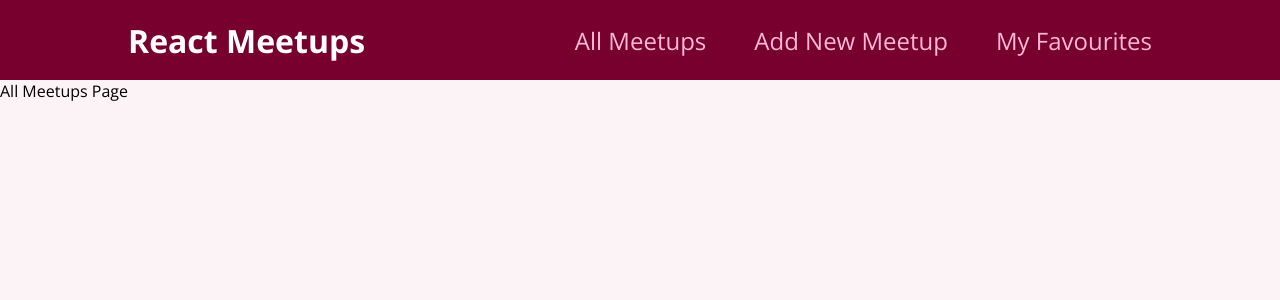
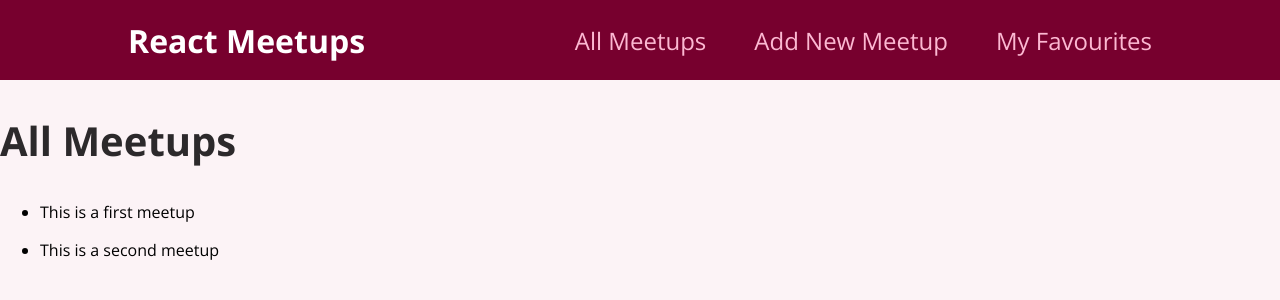
Before and after one commit to BennySLV/react-meetup-app, a React (Create React App) app: page / in a window 1280 px wide. Shown: the top 300 px of the page. Built offline with nearby package versions, Linux system fonts and the light colour scheme.

Commit message:
Added sample meetups to the 'AllMeetups' page.

```diff
--- a/src/pages/AllMeetups.js
+++ b/src/pages/AllMeetups.js
@@ -1,5 +1,35 @@
+const dummyMeetups = [
+	{
+		id: "m1",
+		title: "This is a first meetup",
+		image: "https://upload.wikimedia.org/wikipedia/commons/thumb/d/d3/Stadtbild_M%C3%BCnchen.jpg/2560px-Stadtbild_M%C3%BCnchen.jpg",
+		address: "Meetupstreet 5, 12345 Meetup City",
+		description:
+			"This is a first, amazing meetup which you definitely should not miss. It will be a lot of fun!",
+	},
+	{
+		id: "m2",
+		title: "This is a second meetup",
+		image: "https://upload.wikimedia.org/wikipedia/commons/thumb/d/d3/Stadtbild_M%C3%BCnchen.jpg/2560px-Stadtbild_M%C3%BCnchen.jpg",
+		address: "Meetupstreet 5, 12345 Meetup City",
+		description:
+			"This is a first, amazing meetup which you definitely should not miss. It will be a lot of fun!",
+	},
+];
+
 function AllMeetupsPage() {
-	return <div>All Meetups Page</div>;
+	return (
+		<section>
+			<h1>All Meetups</h1>
+			{dummyMeetups.map((meetup) => {
+				return (
+					<ul>
+						<li key={meetup.id}>{meetup.title}</li>
+					</ul>
+				);
+			})}
+		</section>
+	);
 }
 
 export default AllMeetupsPage;
```
